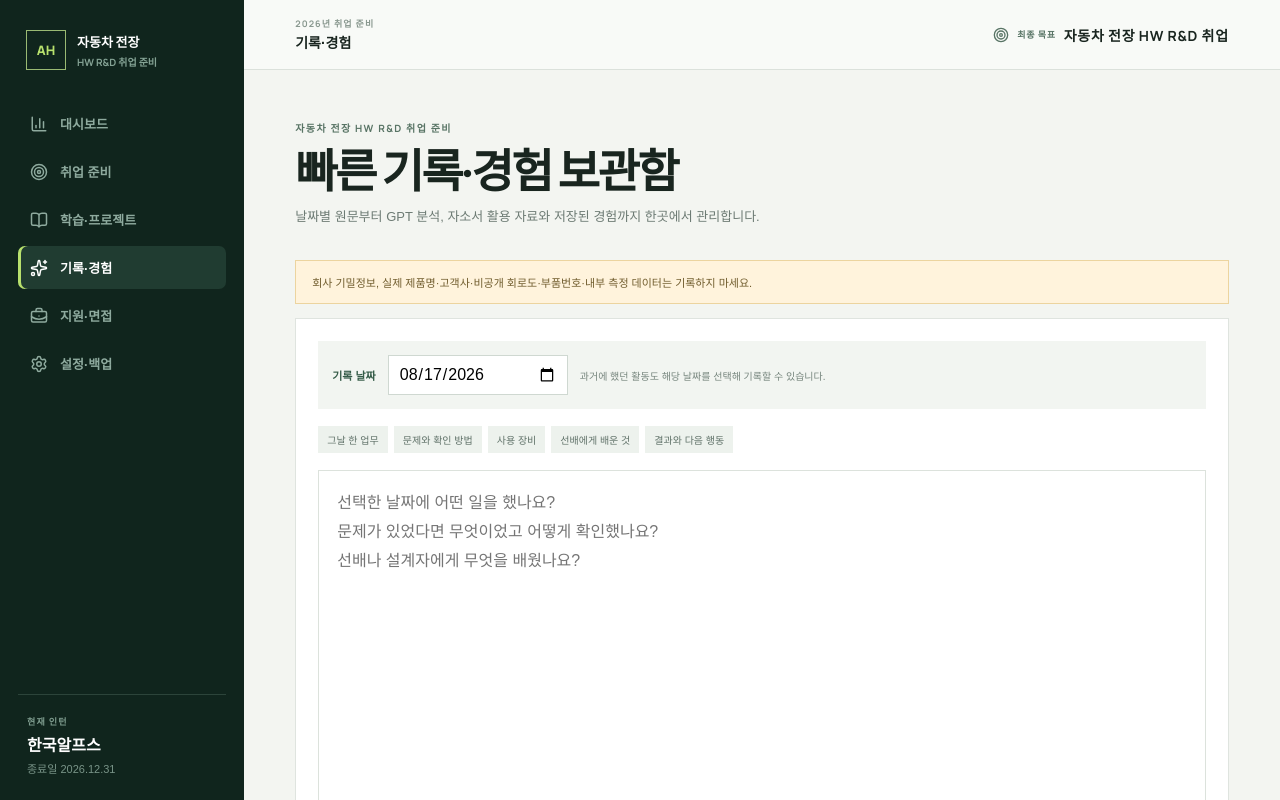
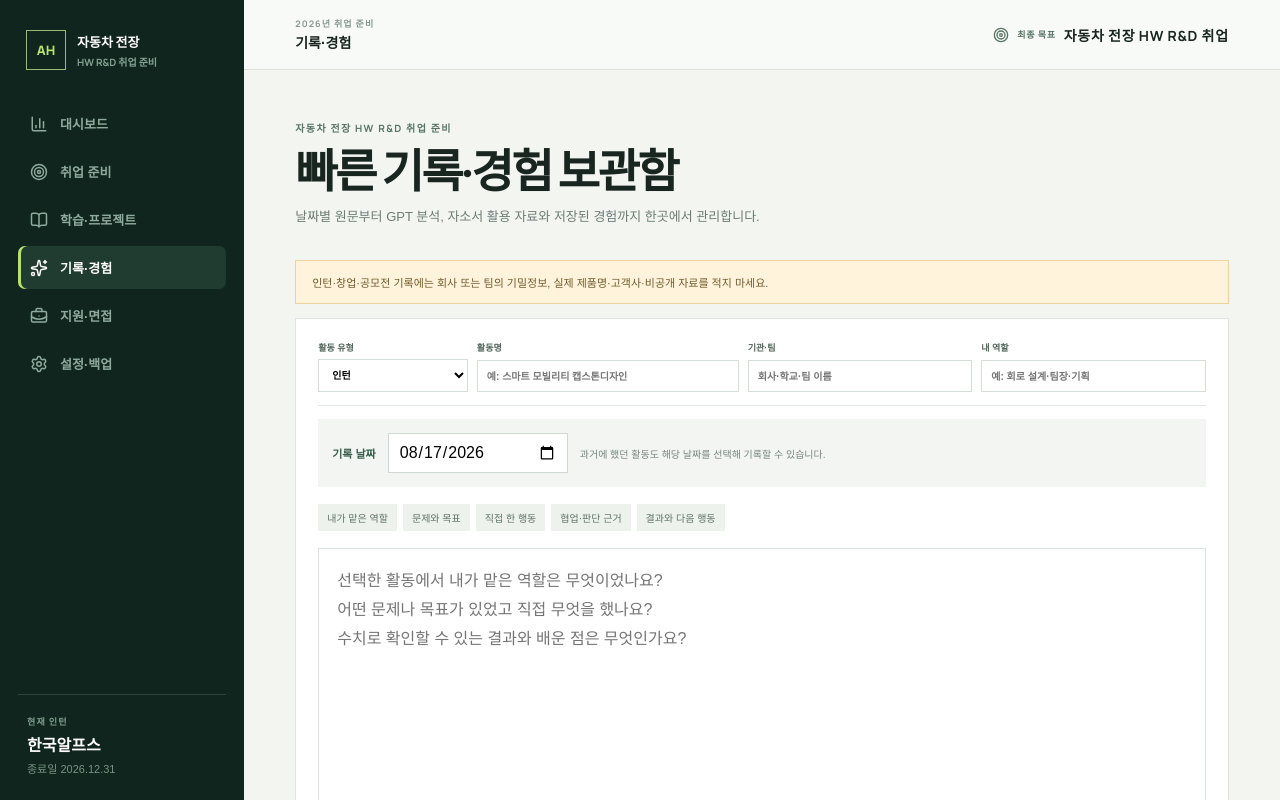
Before and after one commit to PacoKim/vamos-trabajo, a React (Vite) app: page / in a window 1280 px wide. Both pictures are taken after a click on the button "기록·경험". Shown: the top 800 px of the page. Built offline with nearby package versions, Linux system fonts and the light colour scheme; a web font is replaced by a local one.

Commit message:
feat: support multiple experience activity types

```diff
--- a/src/App.tsx
+++ b/src/App.tsx
@@ -1861,10 +1861,15 @@ function Journal({
     () => localStorage.getItem("ahw-journal-date") || today(),
   );
   const [result, setResult] = useState<any>(null);
+  const activityTypes = ["인턴", "창업", "캡스톤디자인", "공모전", "개인 프로젝트", "팀 프로젝트", "연구", "동아리", "봉사·멘토링", "아르바이트", "교육·강의", "기타"];
+  const [activity, setActivity] = useState(() =>
+    JSON.parse(localStorage.getItem("ahw-journal-activity") || '{"category":"인턴","title":"","organization":"","role":""}'),
+  );
   const [gptAnswer, setGptAnswer] = useState("");
   const [revision, setRevision] = useState(0);
   const [saved, setSaved] = useState(false);
   useEffect(() => localStorage.setItem("ahw-journal-date", date), [date]);
+  useEffect(() => localStorage.setItem("ahw-journal-activity", JSON.stringify(activity)), [activity]);
   const formatDate = (v: string) => {
     const [y, m, d] = v.split("-");
     return `${y}. ${Number(m)}. ${Number(d)}.`;
@@ -1874,16 +1879,16 @@ function Journal({
     setSaved(false);
     const short = value.trim().slice(0, 110);
     setResult({
-      summary: `업무 기록: ${short}${value.length > 110 ? "…" : ""}`,
-      situation: "한국알프스 R&D 회로설계기술팀 인턴 업무 중 관찰·시험한 상황",
-      action: "기록에 나타난 비교, 확인, 측정 또는 관계자 논의 활동",
+      summary: `${activity.category} 경험: ${short}${value.length > 110 ? "…" : ""}`,
+      situation: `${activity.organization || "활동 기관·팀"}에서 ${activity.title || activity.category} 활동을 수행한 상황`,
+      action: `본인의 역할(${activity.role || "역할 확인 필요"})에서 기록에 나타난 판단·실행·협업 활동`,
       lesson:
         "확인된 사실과 추정 원인을 구분하고 Reliability·Performance·Cost를 함께 검토해야 함",
       missing:
         "측정 조건, 본인이 직접 수행한 범위, 비교 결과와 후속 결정의 근거",
     });
   };
-  const gptPrompt = `다음은 ${formatDate(date)}에 직접 수행한 경험 기록이야. 자동차 전장 HW R&D 직무(1순위 현대자동차·2순위 기아·3순위 현대모비스) 자소서에 활용하려고 해.\n\n[원문 기록]\n${value}\n\n다음 기준으로 분석해줘.\n1. 사실을 과장하거나 없던 행동을 만들지 말 것\n2. 상황(S)·과제(T)·행동(A)·결과(R)로 구분할 것\n3. 내가 직접 한 행동, 사용한 장비·기술, 판단 근거를 찾아줄 것\n4. 부족한 수치나 확인해야 할 사실은 질문으로 남길 것\n5. 자소서에서 유리한 역량과 적합한 문항을 추천할 것\n6. 700자 자소서 초안을 작성할 것`;
+  const gptPrompt = `다음은 ${formatDate(date)}에 직접 수행한 경험 기록이야.\n활동 유형: ${activity.category}\n활동명: ${activity.title || "미입력"}\n기관·팀: ${activity.organization || "미입력"}\n내 역할: ${activity.role || "미입력"}\n자동차 전장 HW R&D 직무(1순위 현대자동차·2순위 현대모비스·3순위 기아) 자소서에 활용하려고 해.\n\n[원문 기록]\n${value}\n\n다음 기준으로 분석해줘.\n1. 사실을 과장하거나 없던 행동을 만들지 말 것\n2. 상황(S)·과제(T)·행동(A)·결과(R)로 구분할 것\n3. 내가 직접 한 행동, 사용한 장비·기술, 판단 근거를 찾아줄 것\n4. 부족한 수치나 확인해야 할 사실은 질문으로 남길 것\n5. 자소서에서 유리한 역량과 적합한 문항을 추천할 것\n6. 700자 자소서 초안을 작성할 것`;
   const copyPrompt = async () => {
     if (!value.trim()) return;
     await navigator.clipboard.writeText(gptPrompt);
@@ -1899,7 +1904,10 @@ function Journal({
         {
           id: Date.now(),
           date,
-          title: `${formatDate(date)} 업무 경험`,
+          category: activity.category,
+          title: activity.title || `${formatDate(date)} ${activity.category} 경험`,
+          organization: activity.organization,
+          role: activity.role,
           source: value,
           gptPrompt,
           gptAnswer,
@@ -1919,10 +1927,15 @@ function Journal({
       sub="날짜별 원문부터 GPT 분석, 자소서 활용 자료와 저장된 경험까지 한곳에서 관리합니다."
     >
       <article className="security">
-        회사 기밀정보, 실제 제품명·고객사·비공개 회로도·부품번호·내부 측정
-        데이터는 기록하지 마세요.
+        인턴·창업·공모전 기록에는 회사 또는 팀의 기밀정보, 실제 제품명·고객사·비공개 자료를 적지 마세요.
       </article>
       <article className="panel journal">
+        <div className="activity-meta">
+          <label>활동 유형<select value={activity.category} onChange={(e) => setActivity({ ...activity, category: e.target.value })}>{activityTypes.map((type) => <option key={type}>{type}</option>)}</select></label>
+          <label>활동명<input value={activity.title} onChange={(e) => setActivity({ ...activity, title: e.target.value })} placeholder="예: 스마트 모빌리티 캡스톤디자인" /></label>
+          <label>기관·팀<input value={activity.organization} onChange={(e) => setActivity({ ...activity, organization: e.target.value })} placeholder="회사·학교·팀 이름" /></label>
+          <label>내 역할<input value={activity.role} onChange={(e) => setActivity({ ...activity, role: e.target.value })} placeholder="예: 회로 설계·팀장·기획" /></label>
+        </div>
         <div className="journal-date">
           <label htmlFor="journal-date">기록 날짜</label>
           <input
@@ -1938,10 +1951,10 @@ function Journal({
         </div>
         <div className="prompts">
           {[
-            "그날 한 업무",
-            "문제와 확인 방법",
-            "사용 장비",
-            "선배에게 배운 것",
+            "내가 맡은 역할",
+            "문제와 목표",
+            "직접 한 행동",
+            "협업·판단 근거",
             "결과와 다음 행동",
           ].map((x) => (
             <span key={x}>{x}</span>
@@ -1954,7 +1967,7 @@ function Journal({
             setResult(null);
           }}
           placeholder={
-            "선택한 날짜에 어떤 일을 했나요?\n문제가 있었다면 무엇이었고 어떻게 확인했나요?\n선배나 설계자에게 무엇을 배웠나요?"
+            "선택한 활동에서 내가 맡은 역할은 무엇이었나요?\n어떤 문제나 목표가 있었고 직접 무엇을 했나요?\n수치로 확인할 수 있는 결과와 배운 점은 무엇인가요?"
           }
         />
         <div className="journal-flow">
@@ -2332,6 +2345,11 @@ function Experience({ embedded = false }: { embedded?: boolean }) {
   const [open, setOpen] = useState<number | string>("");
   const [editing, setEditing] = useState<number | null>(null);
   const [draft, setDraft] = useState<any>(null);
+  const [categoryFilter, setCategoryFilter] = useState("전체");
+  const experienceCategories = ["전체", "인턴", "창업", "캡스톤디자인", "공모전", "개인 프로젝트", "팀 프로젝트", "연구", "동아리", "봉사·멘토링", "아르바이트", "교육·강의", "기타"];
+  const visibleItems = categoryFilter === "전체"
+    ? items
+    : items.filter((item) => (item.category || "인턴") === categoryFilter);
   const startEdit = (x: any, e: React.MouseEvent) => {
     e.stopPropagation();
     setOpen(x.id);
@@ -2364,8 +2382,15 @@ function Experience({ embedded = false }: { embedded?: boolean }) {
           <p>카드를 눌러 자소서 활용법과 STAR 작성 구조를 확인하세요.</p>
         </div>
       )}
+      <div className="experience-filter">
+        <b>활동 유형</b>
+        <select value={categoryFilter} onChange={(e) => setCategoryFilter(e.target.value)}>
+          {experienceCategories.map((category) => <option key={category}>{category}</option>)}
+        </select>
+        <span>{visibleItems.length}개 경험</span>
+      </div>
       <div className="experience-list">
-        {!items.length && (
+        {!visibleItems.length && (
           <div className="experience-empty">
             <Sparkles />
             <b>아직 직접 저장한 경험이 없습니다.</b>
@@ -2375,7 +2400,7 @@ function Experience({ embedded = false }: { embedded?: boolean }) {
             </span>
           </div>
         )}
-        {items.map((x: any) => (
+        {visibleItems.map((x: any) => (
           <article
             className={
               open === x.id
@@ -2387,7 +2412,7 @@ function Experience({ embedded = false }: { embedded?: boolean }) {
           >
             <div className="experience-summary">
               <div>
-                <small>{x.category || "업무 기록에서 저장한 경험"}</small>
+                <small>{x.category || "인턴"}{x.organization ? ` · ${x.organization}` : ""}{x.role ? ` · ${x.role}` : ""}</small>
                 <h2>{x.title}</h2>
                 <p>{x.summary}</p>
               </div>
@@ -2417,6 +2442,12 @@ function Experience({ embedded = false }: { embedded?: boolean }) {
                     </div>
                     <div className="edit-grid">
                       <label>
+                        활동 유형
+                        <select value={draft.category || "인턴"} onChange={(e) => setDraft({ ...draft, category: e.target.value })}>
+                          {experienceCategories.filter((category) => category !== "전체").map((category) => <option key={category}>{category}</option>)}
+                        </select>
+                      </label>
+                      <label>
                         기록 날짜
                         <input
                           type="date"
@@ -2425,6 +2456,14 @@ function Experience({ embedded = false }: { embedded?: boolean }) {
                             setDraft({ ...draft, date: e.target.value })
                           }
                         />
+                      </label>
+                      <label>
+                        기관·팀
+                        <input value={draft.organization || ""} onChange={(e) => setDraft({ ...draft, organization: e.target.value })} />
+                      </label>
+                      <label>
+                        내 역할
+                        <input value={draft.role || ""} onChange={(e) => setDraft({ ...draft, role: e.target.value })} />
                       </label>
                       <label>
                         경험 제목
--- a/src/extended.css
+++ b/src/extended.css
@@ -598,6 +598,34 @@
   line-height: 1.7;
   color: #607068;
 }
+.activity-meta {
+  display: grid;
+  grid-template-columns: .8fr 1.4fr 1.2fr 1.2fr;
+  gap: 9px;
+  margin-bottom: 13px;
+  padding-bottom: 13px;
+  border-bottom: 1px solid #e2e8e3;
+}
+.activity-meta label { display: grid; gap: 5px; color: #52665b; font-size: 9px; font-weight: 700; }
+.activity-meta input, .activity-meta select, .experience-filter select, .experience-edit select {
+  min-width: 0;
+  border: 1px solid #d5ddd7;
+  background: white;
+  padding: 9px;
+  font: inherit;
+  font-size: 10px;
+}
+.experience-filter {
+  display: flex;
+  align-items: center;
+  gap: 9px;
+  margin-bottom: 12px;
+  padding: 10px 12px;
+  border: 1px solid #dce3dd;
+  background: #f7f9f6;
+}
+.experience-filter b { color: #476053; font-size: 9px; }
+.experience-filter span { margin-left: auto; color: #78867f; font-size: 9px; }
 .journal-date {
   display: grid;
   grid-template-columns: max-content 180px 1fr;
@@ -1108,6 +1136,7 @@
   .gpt-workspace {
     grid-template-columns: 1fr;
   }
+  .activity-meta { grid-template-columns: 1fr; }
   .journal-date small {
     grid-column: 1 / -1;
   }
```
